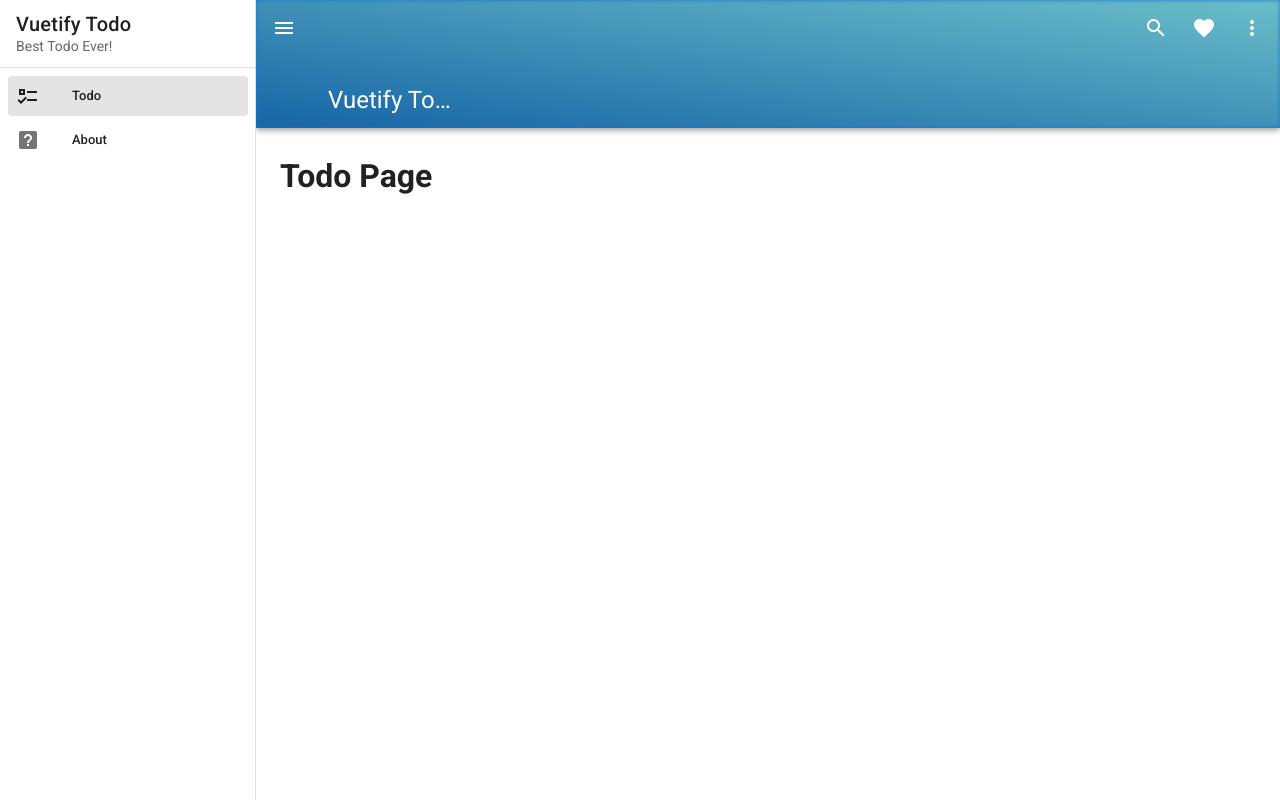
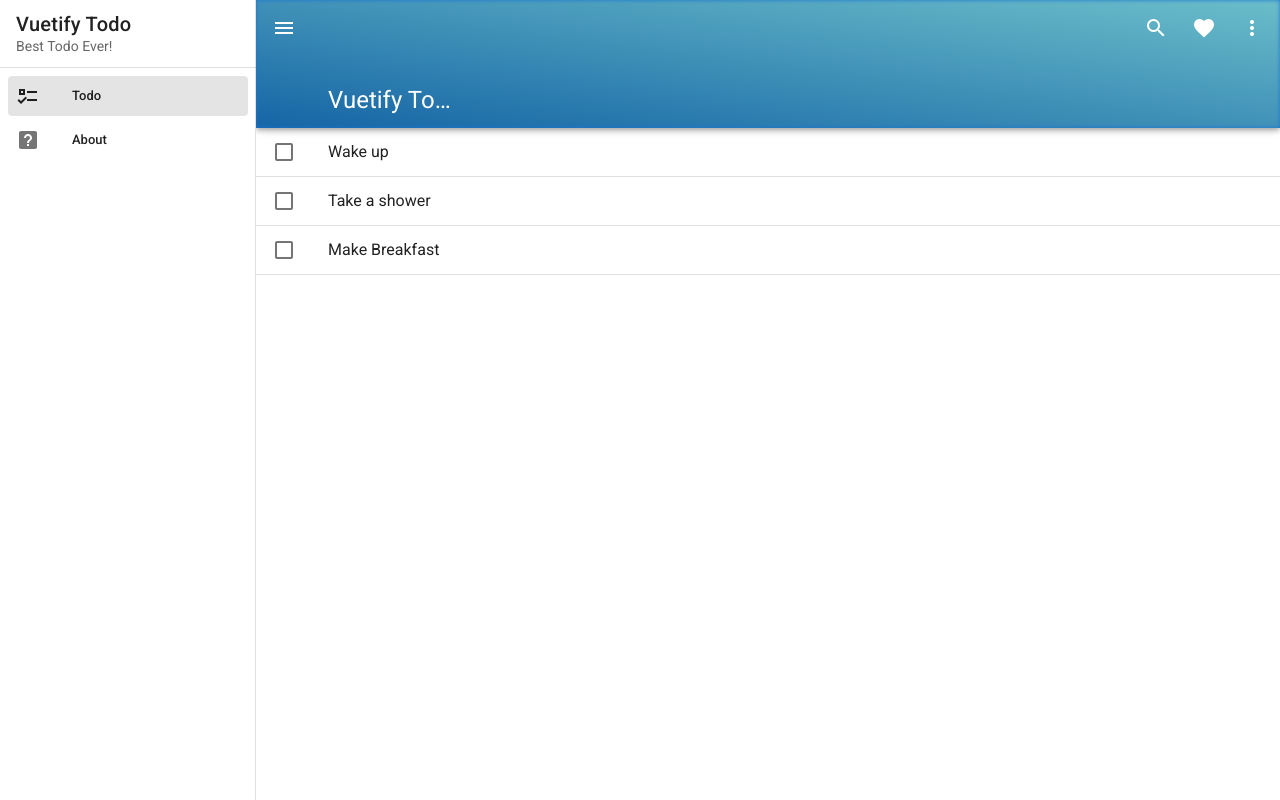
Before and after one commit to hilmi92101/vue-vuetify-demo, a Vue app: page /#/ in a window 1280 px wide. Built offline with nearby package versions, Linux system fonts and the light colour scheme.

Commit message:
Add a list component, add divider in the list

```diff
--- a/src/views/Todo.vue
+++ b/src/views/Todo.vue
@@ -1,6 +1,33 @@
 <template>
-  <div class="home pa-6">
-    <h1>Todo Page</h1>
+  <div class="home">
+    <v-list
+      flat
+      class="pt-0"
+    >
+
+      <div
+        v-for="task in tasks"
+        :key="task.id"
+      >
+        <v-list-item>
+          <template v-slot:default="{ active }">
+            <v-list-item-action>
+              <v-checkbox :input-value="active"></v-checkbox>
+            </v-list-item-action>
+
+            <v-list-item-content>
+              <v-list-item-title>{{ task.title }}</v-list-item-title>
+            </v-list-item-content>
+          </template>
+        </v-list-item>
+        <v-divider></v-divider>
+      </div>
+
+
+
+    </v-list>
+
+
   </div>
 </template>
 
@@ -8,6 +35,24 @@
 
   export default {
     name: 'Home',
+    data(){
+      return {
+        tasks: [
+          {
+            id: 1,
+            title: 'Wake up',
+          },
+          {
+            id: 2,
+            title: 'Take a shower',
+          },
+          {
+            id: 3,
+            title: 'Make Breakfast',
+          },
+        ],
+      }
+    },
 
   }
 </script>
```
